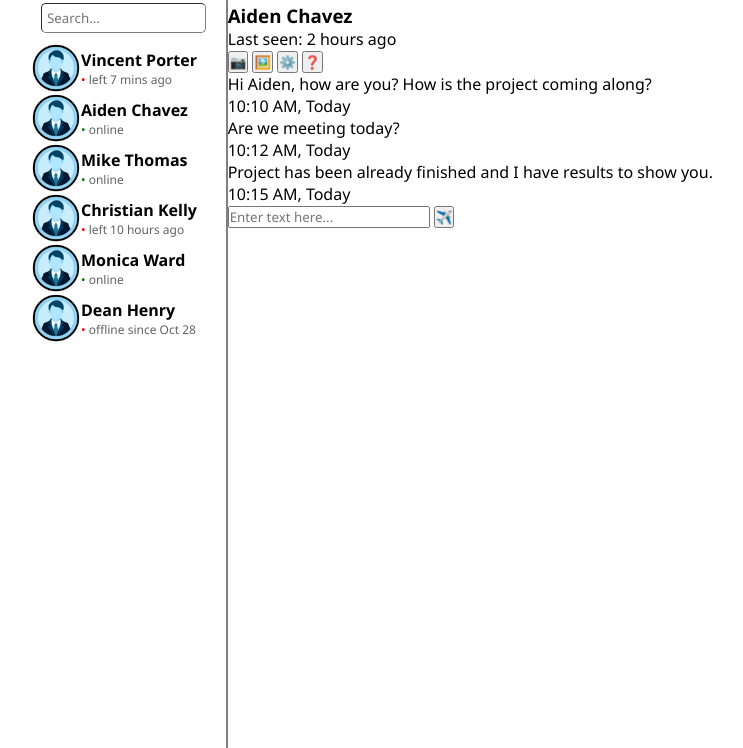
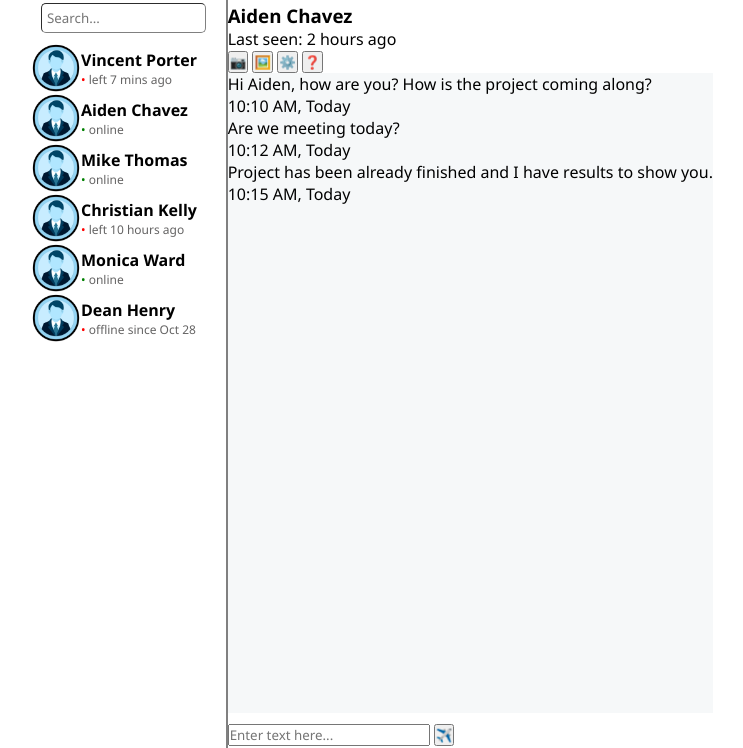
Before and after one commit to alansk2710/tpdesarroloweb-skrenda, a plain HTML site: page index.html in a window 1280 px wide. Shown: the part 52-800 px from the top of the page, without its empty margins (19-762 px from the left). Drawn offline with Linux system fonts and the light colour scheme.

Commit message:
dandole estilo a la section del chat principal

```diff
--- a/style.css
+++ b/style.css
@@ -73,4 +73,11 @@ img {
   color: green;
 }
 
-.contact-list {}
+.chat-messages {
+  background-color: #f6f8f9;
+  height: 80%;
+  flex-direction: column;
+  margin-bottom: 10px;
+  display: flex;
+
+}
```
